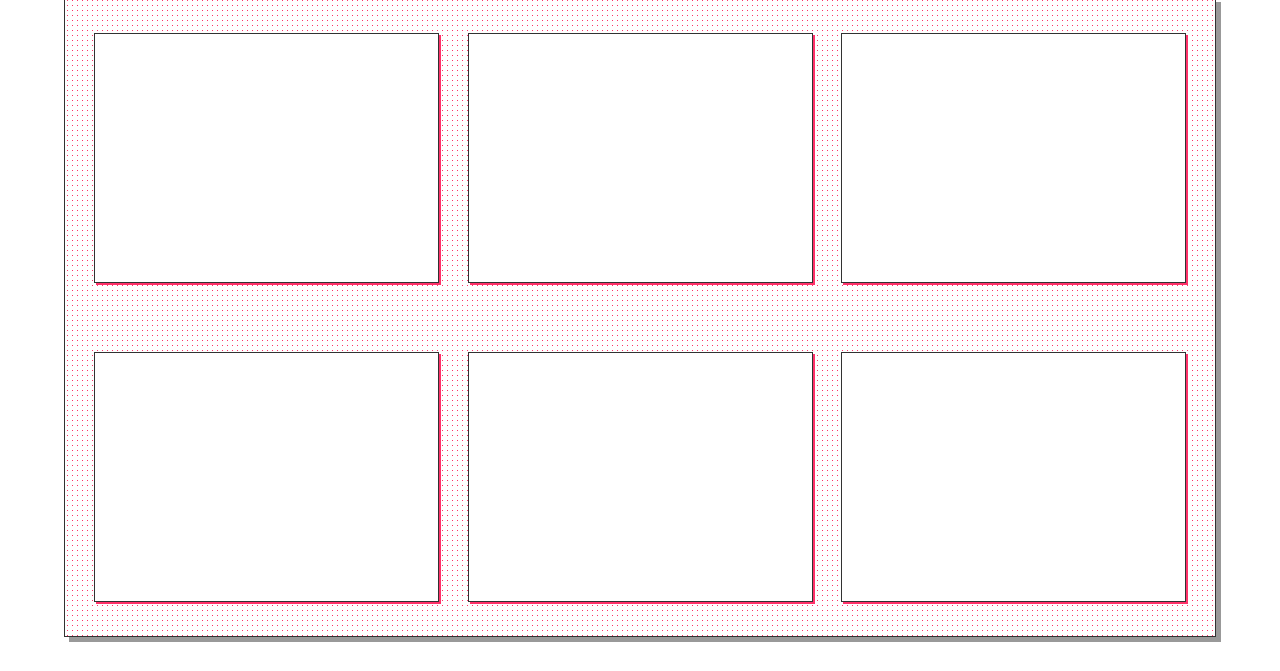
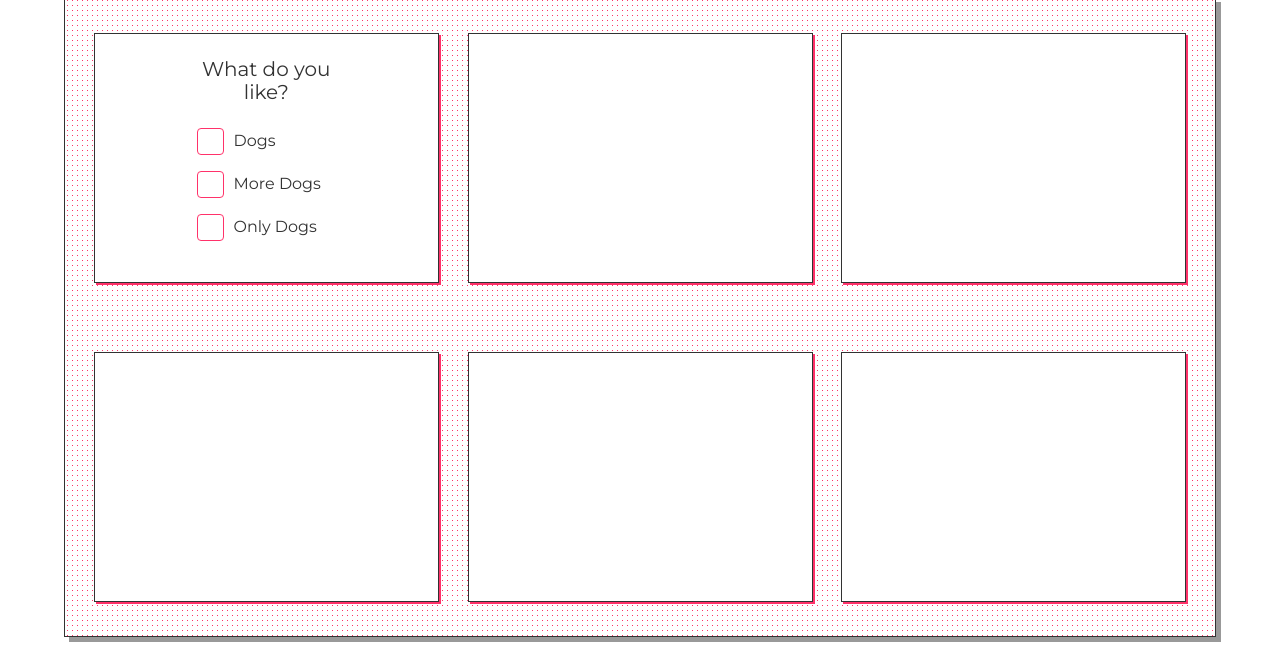
Before and after one commit to 5hraddha/checkbox-hacks, a plain HTML site: page custom-checkbox/index.html in a window 1280 px wide. Shown: the part 129-800 px from the top of the page. Drawn offline with Linux system fonts and the light colour scheme.

Commit message:
Add first custom checkbox styles

```diff
--- a/custom-checkbox/blocks/block/block.css
+++ b/custom-checkbox/blocks/block/block.css
@@ -5,6 +5,9 @@
   max-width: 30%;
   width: 100%;
   min-height: 250px;
+  display: flex;
+  justify-content: center;
+  align-items: center;
   background-color: #fff;
   border: 1px solid black;
   box-shadow: 2px 2px 0 0 #ff0046;
--- /dev/null
+++ b/custom-checkbox/blocks/form/__checkbox-1/_state/form__checkbox-1_state_hidden.css
@@ -0,0 +1,7 @@
+.form__checkbox-1_state_hidden {
+  position: absolute;
+  width: 1px;
+  height: 1px;
+  overflow: hidden;
+  clip: rect(0 0 0 0);
+}
--- /dev/null
+++ b/custom-checkbox/blocks/form/__checkbox-1/_state/form__checkbox-1_state_visible.css
@@ -0,0 +1,55 @@
+.form__checkbox-1_state_visible {
+  margin: 0 10px 0 0;
+  padding: 0;
+  position: relative;
+  display: inline-block;
+  width: 25px;
+  height: 25px;
+  border: 1px solid #ff0046;
+  border-radius: 4px;
+  background-color: transparent;
+}
+
+/* On mouse over */
+.form__checkbox-1_state_hidden:hover ~ .form__checkbox-1_state_visible {
+  box-shadow: inset 0 0 0 1px #ff0046;
+}
+
+/* Checked display style */
+.form__checkbox-1_state_hidden ~ .form__checkbox-1_state_visible::after {
+  content: '';
+  display: none;
+  position: absolute;
+  top: 5px;
+  left: 5px;
+  width: 15px;
+  height: 15px;
+  border-radius: 4px;
+  background-color: #ff0046;
+}
+
+/* When checkbox is checked */
+.form__checkbox-1_state_hidden:checked ~ .form__checkbox-1_state_visible::after {
+  display: block;
+  border-radius: 50%;
+  animation: turn-to-bullet 0.3s ease-out forwards;
+}
+
+/* When checkbox is unchecked */
+.form__checkbox-1_state_hidden:not(:checked) ~ .form__checkbox-1_state_visible::after {
+  display: block;
+  border-radius: 50%;
+  transform: scale(0);
+  opacity: 0;
+  transition: all 0.2s ease-out;
+}
+
+@keyframes turn-to-bullet {
+  0%, 50% {
+    border-radius: 4px;
+  }
+
+  100% {
+    border-radius: 50%;
+  }
+}
--- /dev/null
+++ b/custom-checkbox/blocks/form/__checkbox-1/form__checkbox-1.css
@@ -0,0 +1,4 @@
+.form__checkbox-1 {
+  margin: 0 0.2rem 0;
+  padding: 0;
+}
--- /dev/null
+++ b/custom-checkbox/blocks/form/__label/form__label.css
@@ -0,0 +1,10 @@
+.form__label {
+  margin: 1rem auto;
+  padding: 0;
+  display: flex;
+  align-items: center;
+  position: relative;
+  font-size: 16px;
+  font-weight: 400;
+  line-height: 1.15;
+}
--- /dev/null
+++ b/custom-checkbox/blocks/form/__title/form__title.css
@@ -0,0 +1,8 @@
+.form__title {
+  margin: 0;
+  padding: 0 0 0.5rem 0;
+  font-size: 20px;
+  font-weight: 400;
+  line-height: 1.15;
+  text-align: center;
+}
--- /dev/null
+++ b/custom-checkbox/blocks/form/form.css
@@ -0,0 +1,8 @@
+.form {
+  box-sizing: border-box;
+  margin: 0;
+  padding: 1rem;
+  width: 100%;
+  max-width: 50%;
+  min-height: 60%;
+}
--- a/custom-checkbox/blocks/header/header.css
+++ b/custom-checkbox/blocks/header/header.css
@@ -2,6 +2,5 @@
   box-sizing: border-box;
   margin: 0;
   padding: 0;
-  font-family: 'Montserrat', sans-serif;
   text-align: center;
 }
--- a/custom-checkbox/blocks/main/main.css
+++ b/custom-checkbox/blocks/main/main.css
@@ -14,5 +14,5 @@
   background-color: #fff;
   opacity: 0.8;
   background-image: radial-gradient(#ff0046 0.5px, #fff 0.5px);
-  background-size: 5px 5px;;
+  background-size: 5px 5px;
 }
--- a/custom-checkbox/blocks/page/page.css
+++ b/custom-checkbox/blocks/page/page.css
@@ -9,4 +9,5 @@
   flex-direction: column;
   justify-content: center;
   align-items: center;
+  font-family: 'Montserrat', sans-serif;
 }
--- a/custom-checkbox/index.html
+++ b/custom-checkbox/index.html
@@ -17,7 +17,24 @@
     </header>
     <main class="main">
       <section class="block">
-
+        <form class="form">
+            <h2 class="form__title">What do you like?</h2>
+            <label class="form__label">
+              <input class="form__checkbox-1 form__checkbox-1_state_hidden" type="checkbox"  name="checkbox-group-1" value="1">
+              <span class="form__checkbox-1 form__checkbox-1_state_visible"></span>
+              Dogs
+            </label>
+            <label class="form__label">
+              <input class="form__checkbox-1 form__checkbox-1_state_hidden" type="checkbox"  name="checkbox-group-1" value="1">
+              <span class="form__checkbox-1 form__checkbox-1_state_visible"></span>
+              More Dogs
+            </label>
+            <label class="form__label">
+              <input class="form__checkbox-1 form__checkbox-1_state_hidden" type="checkbox"  name="checkbox-group-1" value="1">
+              <span class="form__checkbox-1 form__checkbox-1_state_visible"></span>
+              Only Dogs
+            </label>
+        </form>
       </section>
       <section class="block"></section>
       <section class="block"></section>
--- a/custom-checkbox/pages/index.css
+++ b/custom-checkbox/pages/index.css
@@ -7,3 +7,9 @@
 @import url(../blocks/header/__title/header__title.css);
 @import url(../blocks/main/main.css);
 @import url(../blocks/block/block.css);
+@import url(../blocks/form/form.css);
+@import url(../blocks/form/__title/form__title.css);
+@import url(../blocks/form/__label/form__label.css);
+@import url(../blocks/form/__checkbox-1/form__checkbox-1.css);
+@import url(../blocks/form/__checkbox-1/_state/form__checkbox-1_state_hidden.css);
+@import url(../blocks/form/__checkbox-1/_state/form__checkbox-1_state_visible.css);
```
